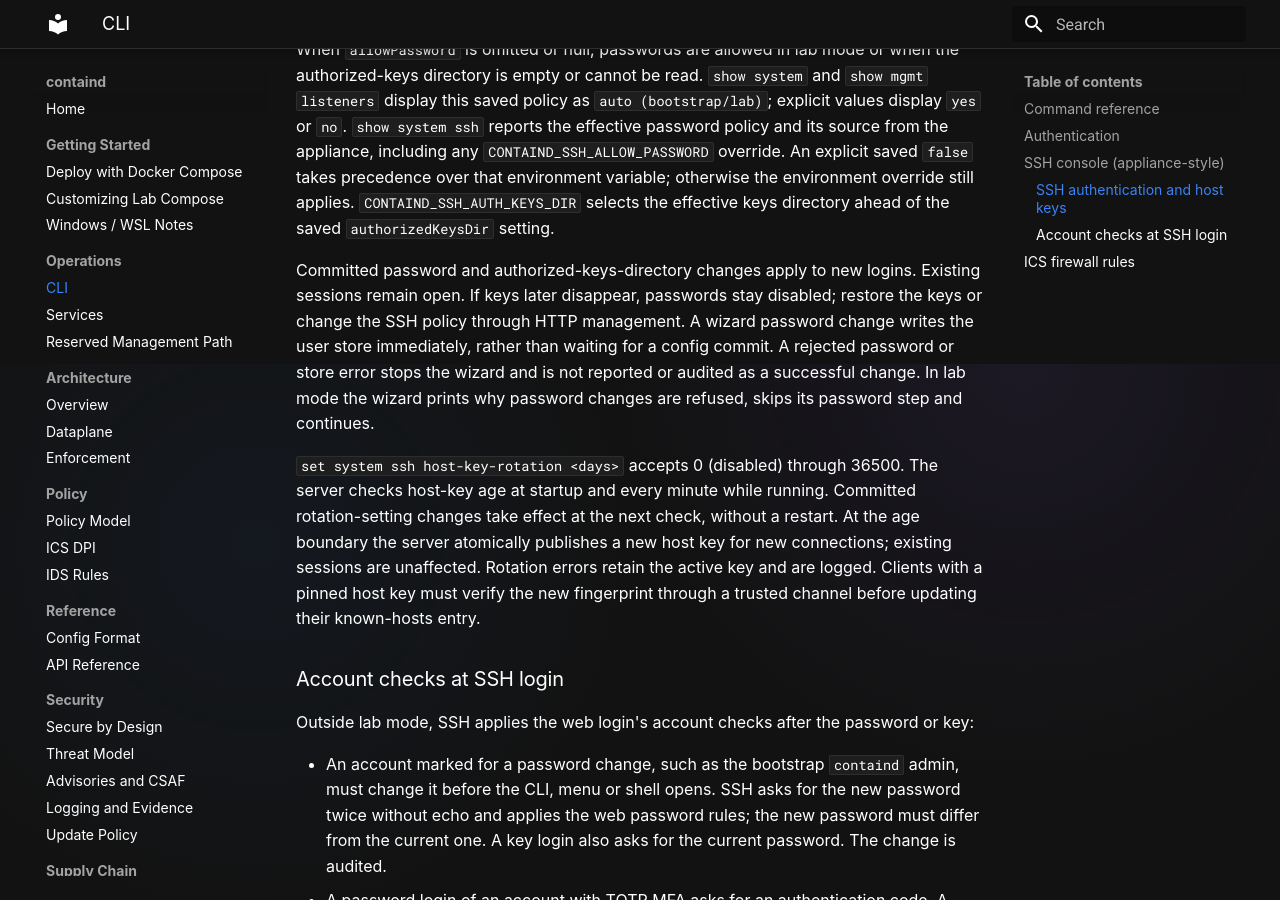
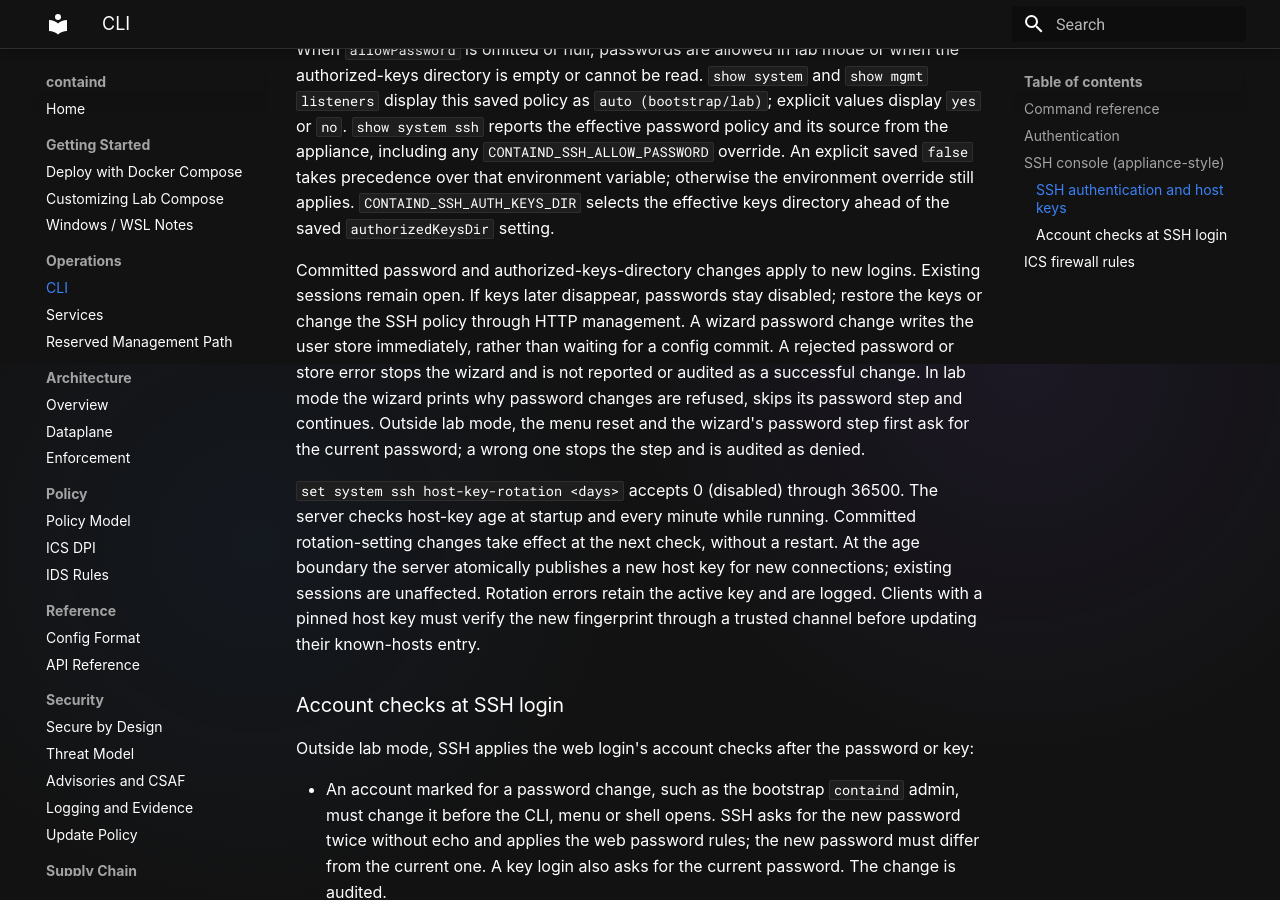
Before and after one commit to tonylturner/containd, an MkDocs documentation site: the page built from docs/mkdocs/cli.md, in a window 1280 px wide and 900 px high, scrolled down 4136 px. Built offline with MkDocs 1.6.1 and Material for MkDocs 9.7.7, drawn with Linux system fonts in a browser that asks for light colours.

Commit message:
Document TOTP replay refusal and SSH console current-password checks

```diff
--- a/docs/mkdocs/cli.md
+++ b/docs/mkdocs/cli.md
@@ -152,7 +152,9 @@ restore the keys or change the SSH policy through HTTP management. A wizard
 password change writes the user store immediately, rather than waiting for a
 config commit. A rejected password or store error stops the wizard and is not
 reported or audited as a successful change. In lab mode the wizard prints why
-password changes are refused, skips its password step and continues.
+password changes are refused, skips its password step and continues. Outside
+lab mode, the menu reset and the wizard's password step first ask for the
+current password; a wrong one stops the step and is audited as denied.
 
 `set system ssh host-key-rotation <days>` accepts 0 (disabled) through 36500.
 The server checks host-key age at startup and every minute while running.
```
Also changed, not shown: docs/mkdocs/threat-model.md (+1 -1 lines), CHANGELOG.md.
